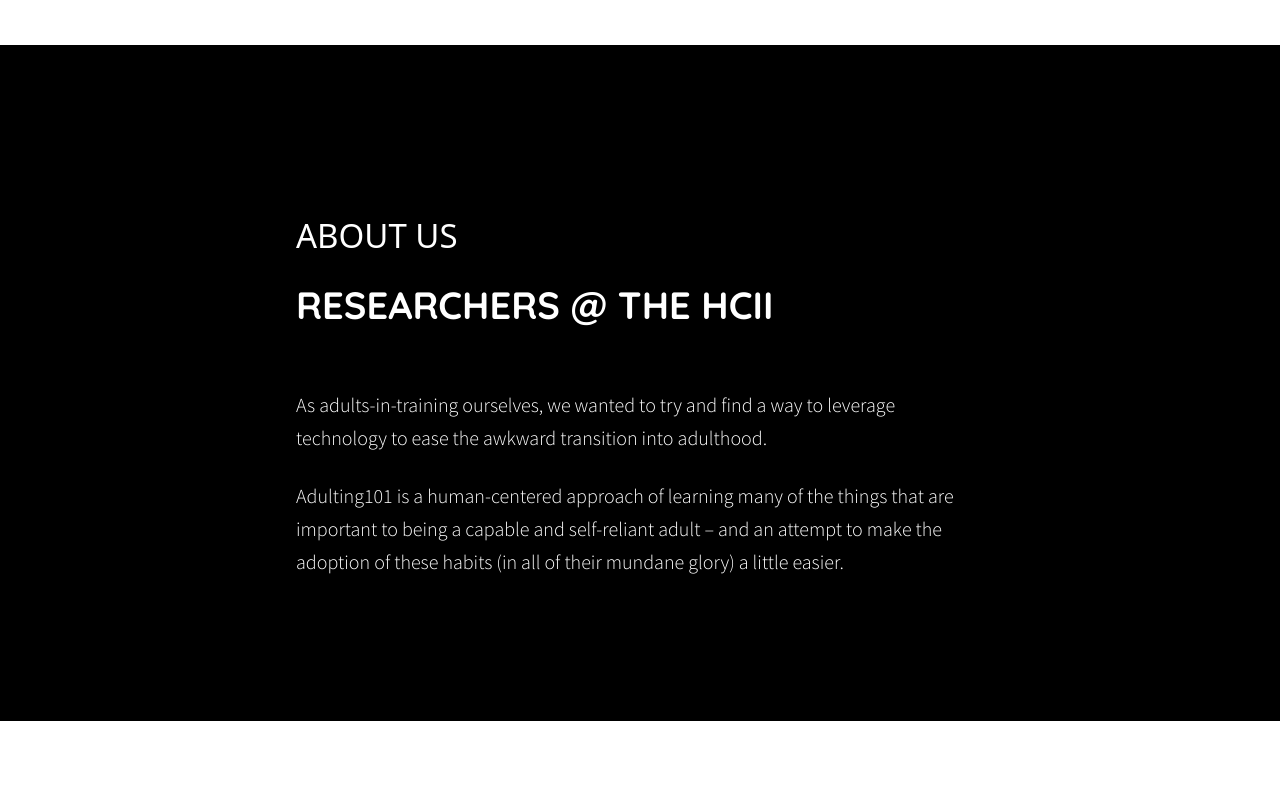
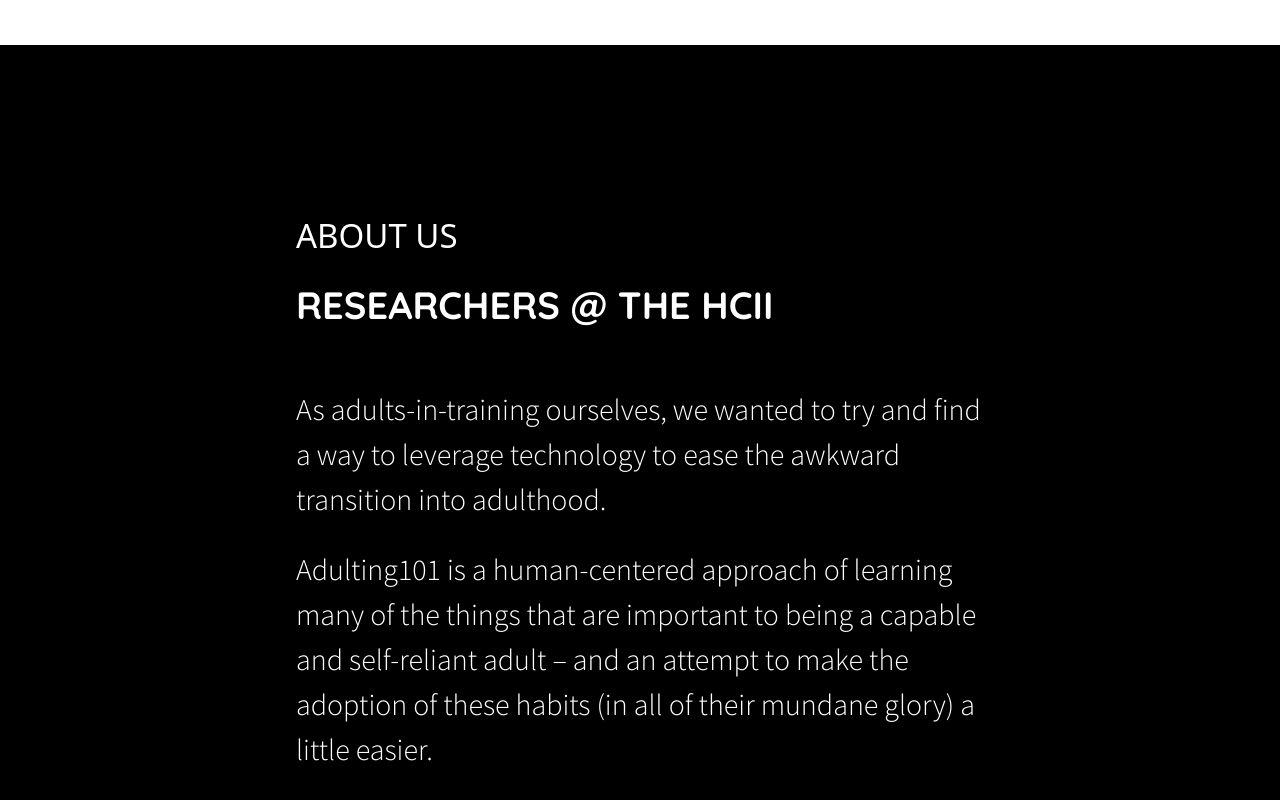
Before and after one commit to CMUUXLab/Adulting101.github.io, a plain HTML site: page index.html in a window 1280 px wide. Shown: the part 3799-4599 px from the top of the page. Before the commit the page ends 4520 px from the top, so only its background shows below. Drawn offline with nearby package versions, Linux system fonts and the light colour scheme.

Commit message:
Update index.html

```diff
--- a/index.html
+++ b/index.html
@@ -158,11 +158,11 @@
                         <h3 class="fw-lighter text-lg-left text-white">ABOUT US<h3>
                         <h2 class="text-white" style="font-family:Quicksand">RESEARCHERS @ THE HCII </h2>
                         <div class="space"></div>
-                        <p2 class="lead text-white">As adults-in-training ourselves,
+                        <p2 class="fw-lighter text-white">As adults-in-training ourselves,
                             we wanted to try and find a way to leverage technology to ease
                             the awkward transition into adulthood.</p2>
                         <div class="space1"></div>
-                        <p2 class="lead text-white">Adulting101 is a human-centered approach of
+                        <p2 class="fw-lighter text-white">Adulting101 is a human-centered approach of
                             learning many of the things that are important to being a capable
                             and self-reliant adult – and an attempt to make the adoption of these
                             habits (in all of their mundane glory) a little easier.</p2>
```
